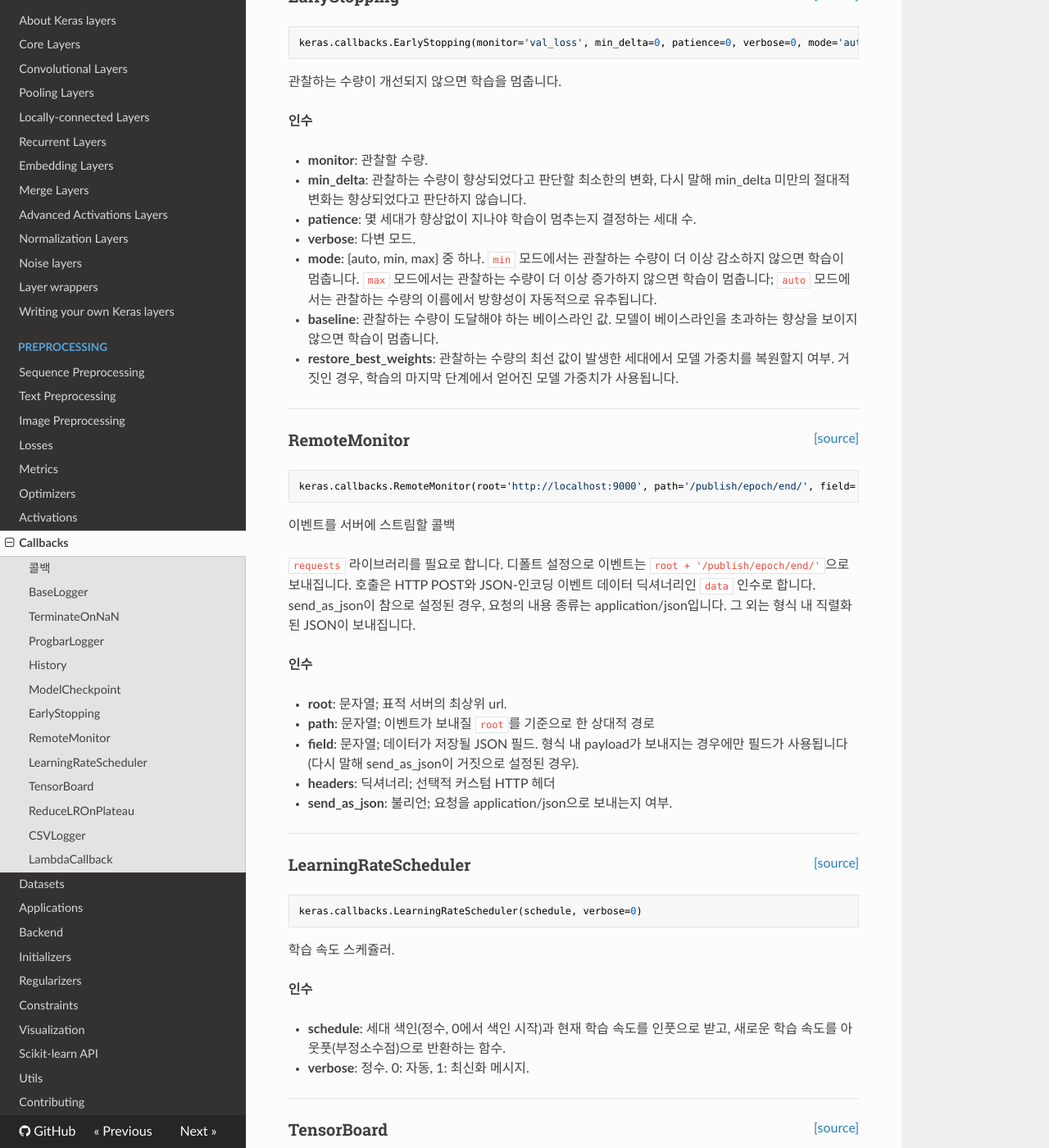
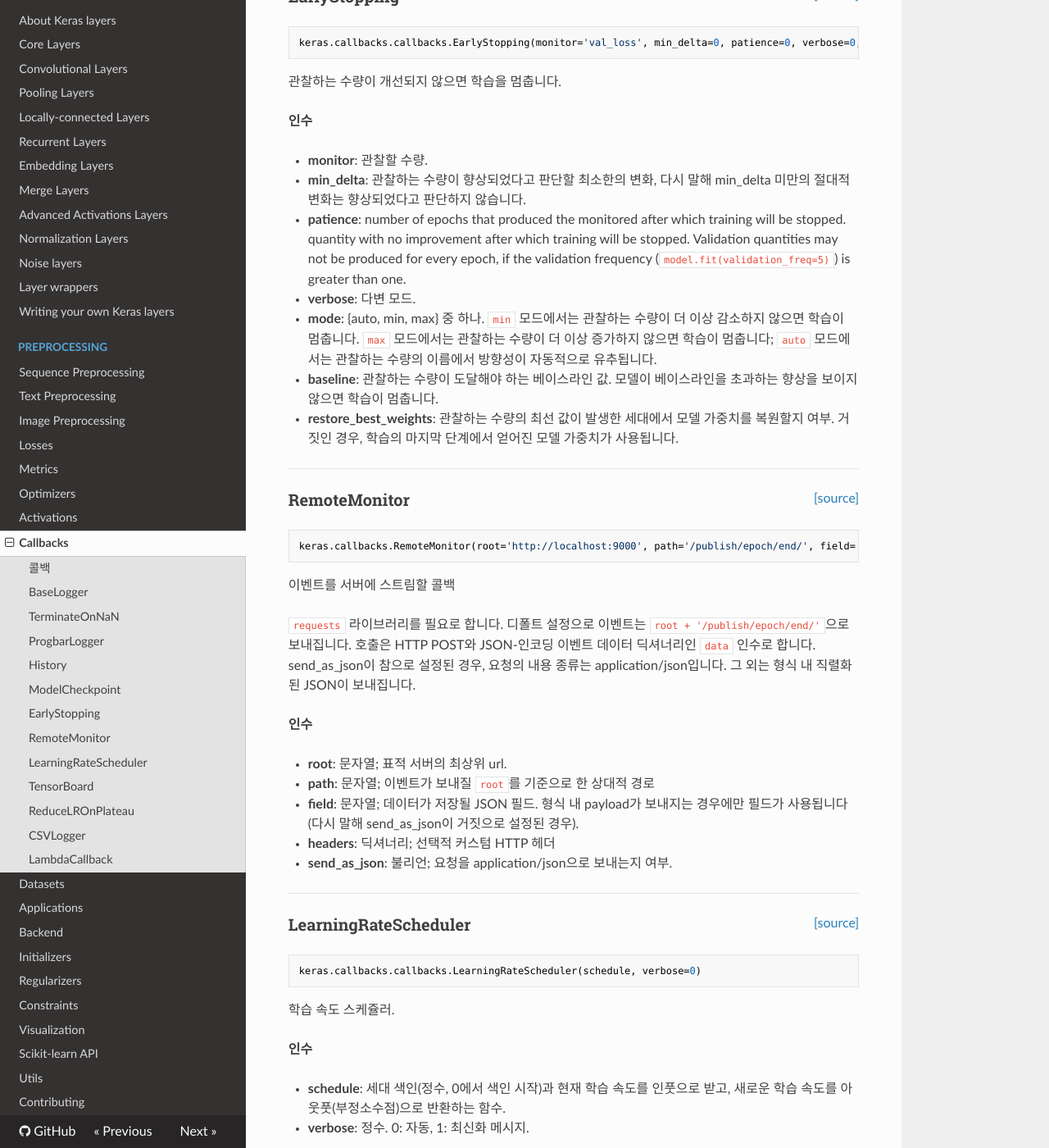
Before and after one commit to keras-team/keras-docs-ko, an MkDocs documentation site: the page built from sources/callbacks.md, in a window 1280 px wide and 1400 px high, scrolled down 2785 px. Shown: the whole window at 82% size. Built offline with MkDocs 1.6.1, drawn with Linux system fonts in a browser that asks for light colours; nearby versions of some CDN libraries; some of the changed text lies outside the part shown.

Commit message:
Update callbacks.md

````diff
--- a/sources/callbacks.md
+++ b/sources/callbacks.md
@@ -4,11 +4,11 @@
 
 ---
 
-<span style="float:right;">[[source]](https://github.com/keras-team/keras/blob/master/keras/callbacks.py#L274)</span>
+<span style="float:right;">[[source]](https://github.com/keras-team/keras/blob/master/keras/callbacks/callbacks.py#L275)</span>
 ### 콜백
 
 ```python
-keras.callbacks.Callback()
+keras.callbacks.callbacks.Callback()
 ```
 
 새로운 콜백을 만드는데 사용되는 추상 베이스 클래스.
@@ -39,11 +39,11 @@ on_batch_end: 로그에는 `loss`가 포함되고, 선택적으로 `acc`가 포
 
 ----
 
-<span style="float:right;">[[source]](https://github.com/keras-team/keras/blob/master/keras/callbacks.py#L476)</span>
+<span style="float:right;">[[source]](https://github.com/keras-team/keras/blob/master/keras/callbacks/callbacks.py#L477)</span>
 ### BaseLogger
 
 ```python
-keras.callbacks.BaseLogger(stateful_metrics=None)
+keras.callbacks.callbacks.BaseLogger(stateful_metrics=None)
 ```
 
 측정항목의 세대 평균을 축적하는 콜백..
@@ -59,11 +59,11 @@ __인수__
 
 ----
 
-<span style="float:right;">[[source]](https://github.com/keras-team/keras/blob/master/keras/callbacks.py#L523)</span>
+<span style="float:right;">[[source]](https://github.com/keras-team/keras/blob/master/keras/callbacks/callbacks.py#L524)</span>
 ### TerminateOnNaN
 
 ```python
-keras.callbacks.TerminateOnNaN()
+keras.callbacks.callbacks.TerminateOnNaN()
 ```
 
 NaN 손실이 발생했을 때 학습을 종료시키는 콜백.
@@ -95,11 +95,11 @@ __오류 알림__
 
 ----
 
-<span style="float:right;">[[source]](https://github.com/keras-team/keras/blob/master/keras/callbacks.py#L613)</span>
+<span style="float:right;">[[source]](https://github.com/keras-team/keras/blob/master/keras/callbacks/callbacks.py#L614)</span>
 ### History
 
 ```python
-keras.callbacks.History()
+keras.callbacks.callbacks.History()
 ```
 
 `History` 객체에 이벤트를 기록하는 콜백.
@@ -150,11 +150,11 @@ __인수__
 
 ----
 
-<span style="float:right;">[[source]](https://github.com/keras-team/keras/blob/master/keras/callbacks.py#L732)</span>
+<span style="float:right;">[[source]](https://github.com/keras-team/keras/blob/master/keras/callbacks/callbacks.py#L733)</span>
 ### EarlyStopping
 
 ```python
-keras.callbacks.EarlyStopping(monitor='val_loss', min_delta=0, patience=0, verbose=0, mode='auto', baseline=None, restore_best_weights=False)
+keras.callbacks.callbacks.EarlyStopping(monitor='val_loss', min_delta=0, patience=0, verbose=0, mode='auto', baseline=None, restore_best_weights=False)
 ```
 
 관찰하는 수량이 개선되지 않으면 학습을 멈춥니다.
@@ -166,8 +166,13 @@ __인수__
     최소한의 변화, 다시 말해 min_delta
     미만의 절대적 변화는 향상되었다고
     판단하지 않습니다.
-- __patience__: 몇 세대가 향상없이 지나야 학습이 멈추는지
-    결정하는 세대 수.
+- __patience__: number of epochs that produced the monitored
+    after which training will be stopped.
+    quantity with no improvement after which training will
+    be stopped.
+    Validation quantities may not be produced for every
+    epoch, if the validation frequency
+    (`model.fit(validation_freq=5)`) is greater than one.
 - __verbose__: 다변 모드.
 - __mode__: {auto, min, max} 중 하나. `min` 모드에서는
     관찰하는 수량이 더 이상 감소하지
@@ -215,11 +220,11 @@ __인수__
 
 ----
 
-<span style="float:right;">[[source]](https://github.com/keras-team/keras/blob/master/keras/callbacks.py#L905)</span>
+<span style="float:right;">[[source]](https://github.com/keras-team/keras/blob/master/keras/callbacks/callbacks.py#L910)</span>
 ### LearningRateScheduler
 
 ```python
-keras.callbacks.LearningRateScheduler(schedule, verbose=0)
+keras.callbacks.callbacks.LearningRateScheduler(schedule, verbose=0)
 ```
 
 학습 속도 스케쥴러.
@@ -233,11 +238,11 @@ __인수__
 
 ----
 
-<span style="float:right;">[[source]](https://github.com/keras-team/keras/blob/master/keras/callbacks.py#L941)</span>
+<span style="float:right;">[[source]](https://github.com/keras-team/keras/blob/master/keras/callbacks/tensorboard_v1.py#L20)</span>
 ### TensorBoard
 
 ```python
-keras.callbacks.TensorBoard(log_dir='./logs', histogram_freq=0, batch_size=32, write_graph=True, write_grads=False, write_images=False, embeddings_freq=0, embeddings_layer_names=None, embeddings_metadata=None, embeddings_data=None, update_freq='epoch')
+keras.callbacks.tensorboard_v1.TensorBoard(log_dir='./logs', histogram_freq=0, batch_size=32, write_graph=True, write_grads=False, write_images=False, embeddings_freq=0, embeddings_layer_names=None, embeddings_metadata=None, embeddings_data=None, update_freq='epoch')
 ```
 
 TensorBoard 기초 시각화.
@@ -268,13 +273,13 @@ __인수__
     (세대 내) 빈도. 0으로 설정되어 있으면 히스토그램을 계산하지
     않습니다. 히스토그램 시각화를 하려면 검증 데이터(혹은 데이터 조각)이
     특정되어야 합니다.
+- __batch_size__: 히스토그램 계산 목적으로 네트워크에 전달할
+    인풋 배치의 크기.
 - __write_graph__: TensorBoard에서 그래프를 시각화할지 여부.
     write_graph이 참으로 설정되어 있으면
     로그 파일이 상당히 커질 수 있습니다.
 - __write_grads__: TensorBoard에서 경사 히스토그램를 시각화할지 여부.
     `histogram_freq`이 0보다 커야 합니다.
-- __batch_size__: 히스토그램 계산 목적으로 네트워크에 전달할
-    인풋 배치의 크기.
 - __write_images__: TensorBoard에서 이미지로 시각화할 모델 가중치를
     작성할지 여부.
 - __embeddings_freq__: 선택된 임베딩 레이어가 저장되는 (세대 내) 빈도.
@@ -348,11 +353,11 @@ __인수__
 
 ----
 
-<span style="float:right;">[[source]](https://github.com/keras-team/keras/blob/master/keras/callbacks.py#L1407)</span>
+<span style="float:right;">[[source]](https://github.com/keras-team/keras/blob/master/keras/callbacks/callbacks.py#L1071)</span>
 ### CSVLogger
 
 ```python
-keras.callbacks.CSVLogger(filename, separator=',', append=False)
+keras.callbacks.callbacks.CSVLogger(filename, separator=',', append=False)
 ```
 
 세대 결과를 csv 파일에 스트림하는 콜백.
@@ -377,11 +382,11 @@ __인수__
 
 ----
 
-<span style="float:right;">[[source]](https://github.com/keras-team/keras/blob/master/keras/callbacks.py#L1495)</span>
+<span style="float:right;">[[source]](https://github.com/keras-team/keras/blob/master/keras/callbacks/callbacks.py#L1159)</span>
 ### LambdaCallback
 
 ```python
-keras.callbacks.LambdaCallback(on_epoch_begin=None, on_epoch_end=None, on_batch_begin=None, on_batch_end=None, on_train_begin=None, on_train_end=None)
+keras.callbacks.callbacks.LambdaCallback(on_epoch_begin=None, on_epoch_end=None, on_batch_begin=None, on_batch_end=None, on_train_begin=None, on_train_end=None)
 ```
 
 간단한 커스텀 콜백을 즉석에서 만드는 콜백.
````
